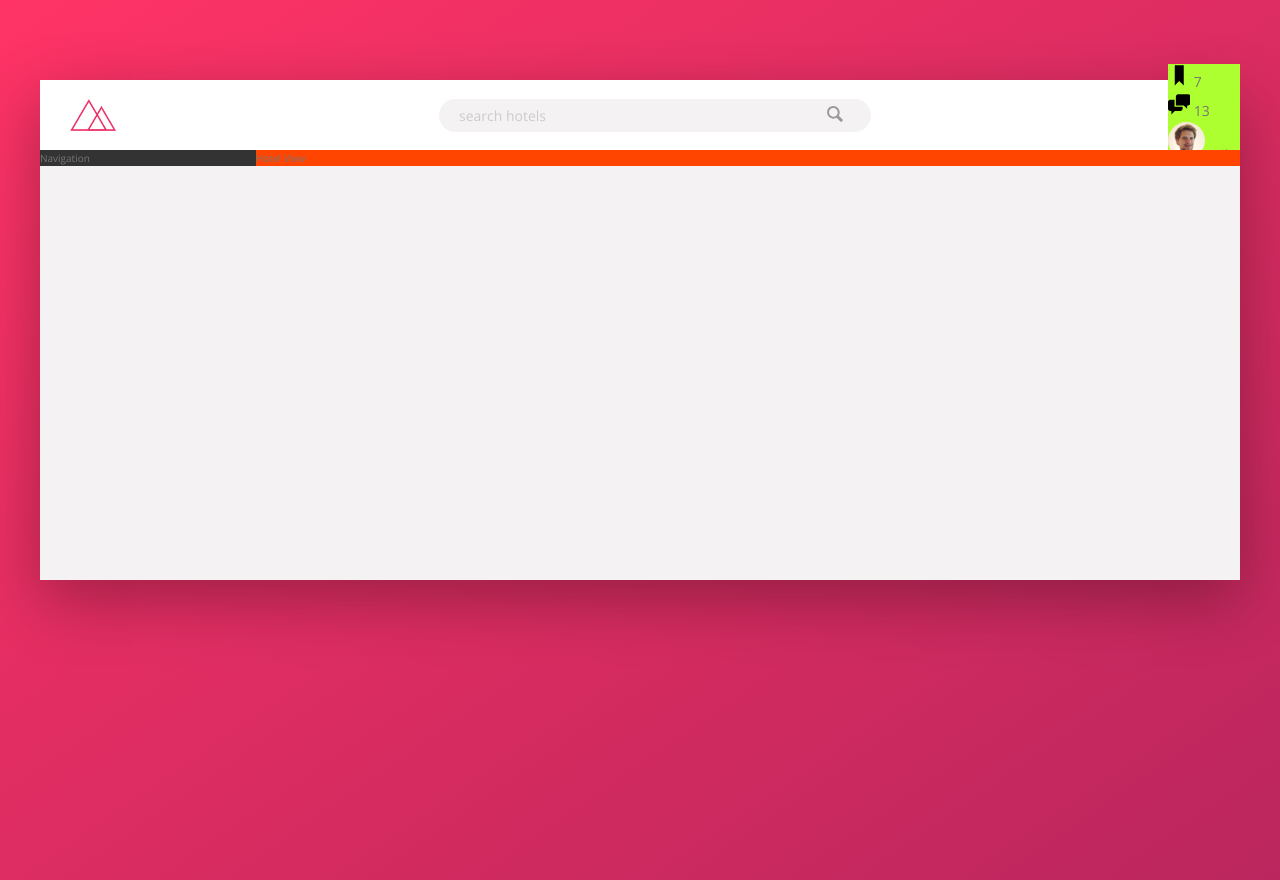
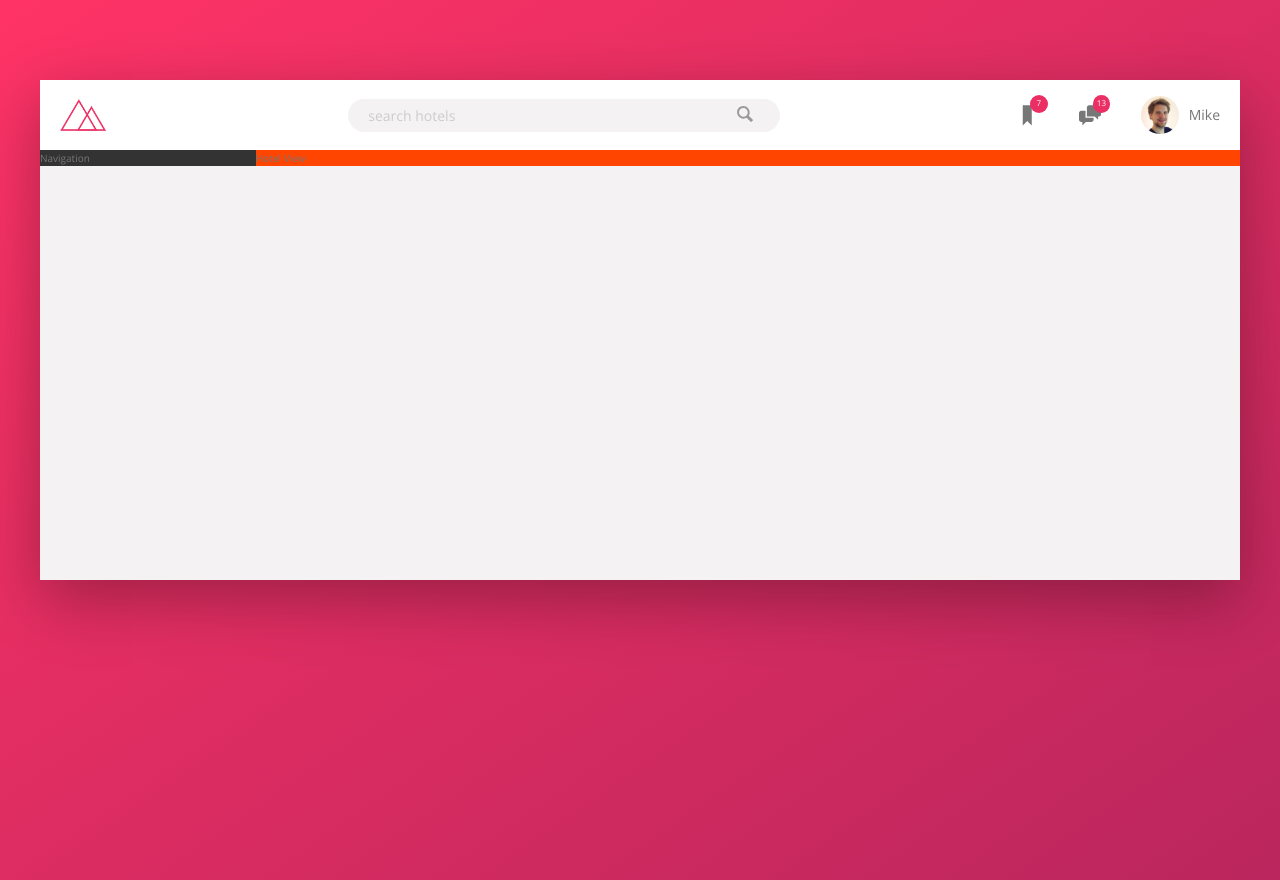
Before and after one commit to miker169/Trillo, a website: page index.html in a window 1280 px wide. Drawn offline with nearby package versions, Linux system fonts and the light colour scheme.

Commit message:
Finished styling the header

```diff
--- a/sass/_component.scss
+++ b/sass/_component.scss
@@ -2,7 +2,7 @@
 /// LOGO
 .logo {
   height: 3.25rem;
-  margin-left: 30px;
+  margin-left: 2rem;
 }
 
 
@@ -67,30 +67,55 @@
 /// USER NAVIGATION
 
 .user-nav {
-  background-color: greenyellow;
+  display: flex;
+  align-items: center;
+  align-self: stretch;
+  justify-content: center;
+
+  & > * {
+    padding: 0 2rem;
+    cursor: pointer;
+    height: 100%;
+    display: flex;
+    align-items: center;
+
+  }
+
+  & > *:hover {
+    background-color: var(--color-grey-light-2);
+  }
+
   &__icon {
     height: 2.25rem;
     width: 2.25rem;
+    fill: var(--color-grey-dark-2);
   }
 
   &__icon-box {
-
+    position: relative;
   }
 
   &__notification {
+    font-size: .8rem;
+    height: 1.75rem;
+    width: 1.75rem;
 
-  }
+    border-radius: 100px;
+    background-color: var(--color-primary);
+    color: #fff;
+    position: absolute;
+    top: 1.5rem;
+    right: 1.1rem;
 
-  &__user {
-
-  }
-
-  &__user-name {
-
+    display: flex;
+    justify-content: center;
+    align-items: center;
   }
 
   &__user-photo {
     height: 3.75rem;
-    border-radius: 50%
+    border-radius: 50%;
+
+    margin-right: 1rem;
   }
 }
```
Also changed, not shown: css/style.css.
